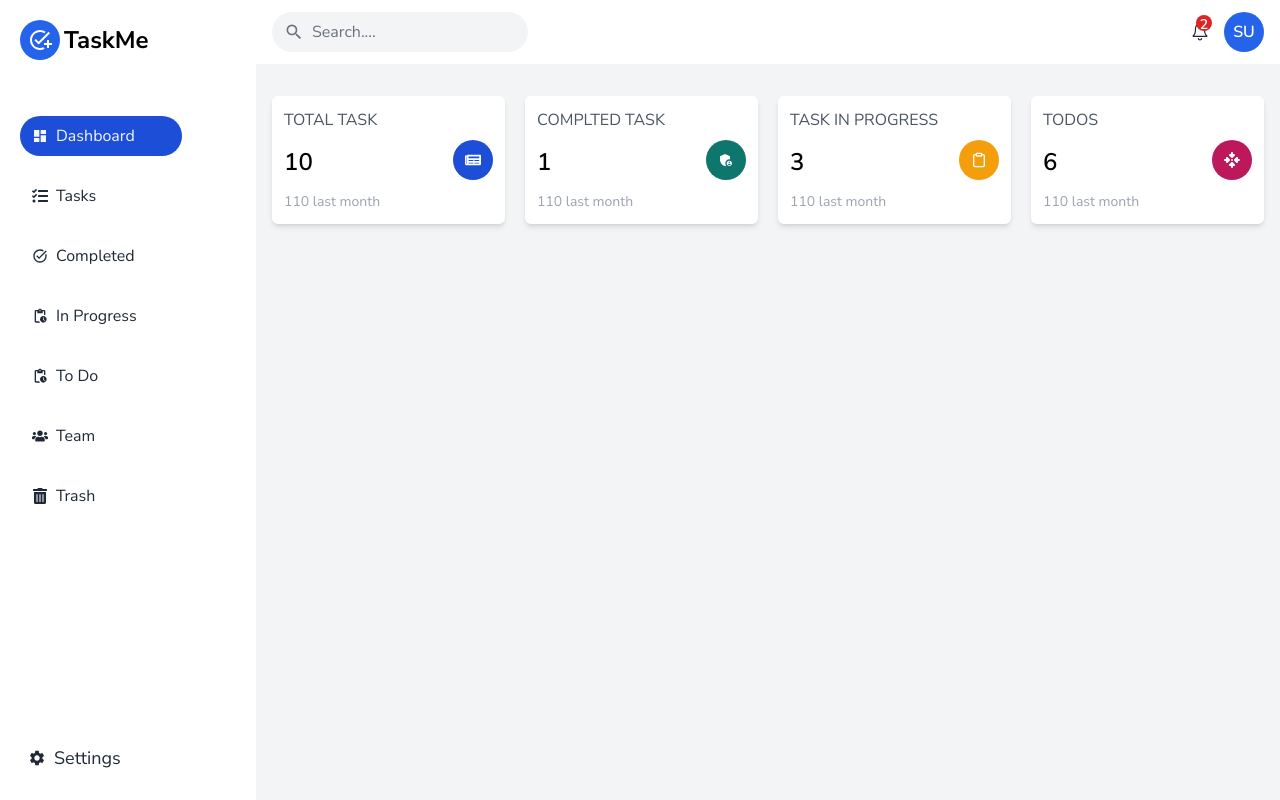
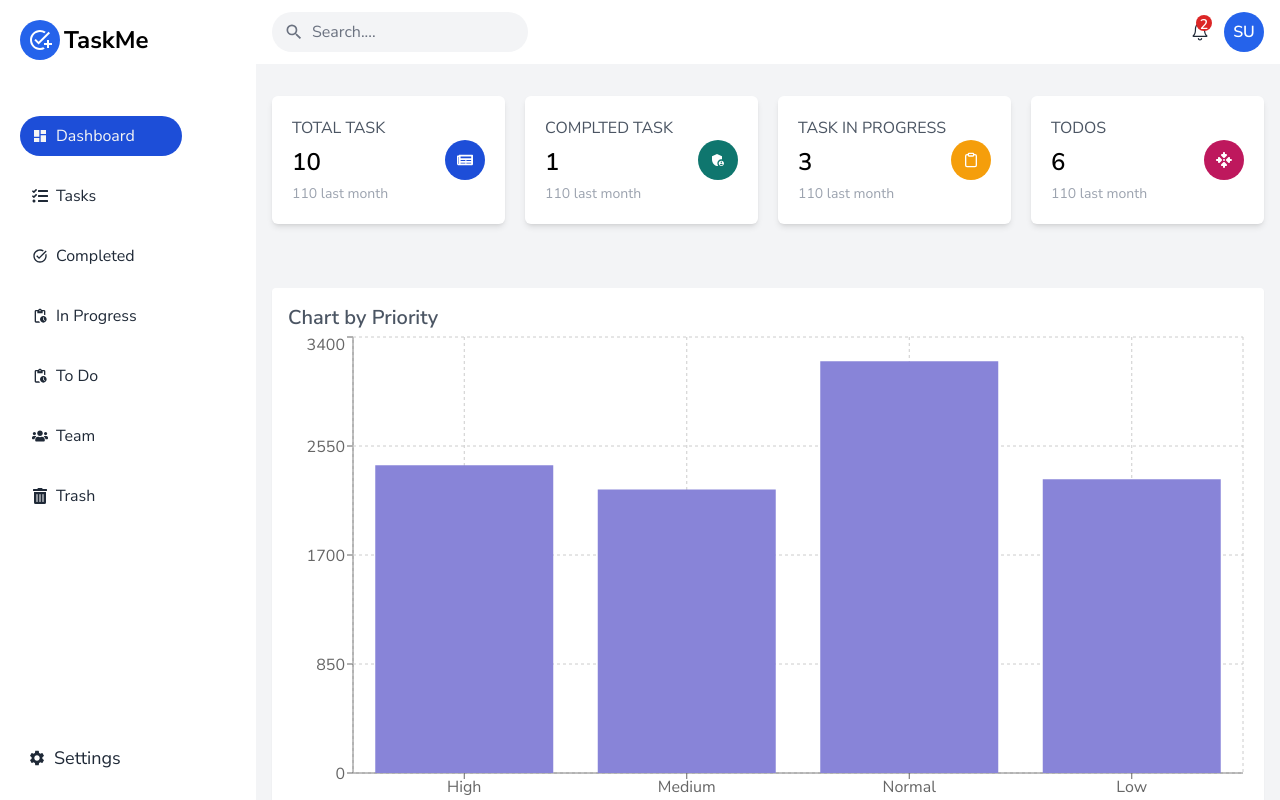
Before and after one commit to zidankhainur2/task-manager, a React (Vite) app in the folder client/: page /dashboard in a window 1280 px wide. Built offline with nearby package versions, Linux system fonts and the light colour scheme; sample sign-in values are in the browser's storage.

Commit message:
add chart to dashboard

```diff
--- /dev/null
+++ b/client/src/components/Chart.jsx
@@ -0,0 +1,29 @@
+import React from "react";
+import {
+  Bar,
+  BarChart,
+  CartesianGrid,
+  Legend,
+  ResponsiveContainer,
+  Tooltip,
+  XAxis,
+  YAxis,
+} from "recharts";
+import { chartData } from "../assets/data";
+
+const Chart = () => {
+  return (
+    <ResponsiveContainer width={"100%"} height={500}>
+      <BarChart width={150} height={40} data={chartData}>
+        <XAxis dataKey={"name"} />
+        <YAxis />
+        <Tooltip />
+        <Legend />
+        <CartesianGrid strokeDasharray="3 3" />
+        <Bar dataKey={"total"} fill="#8884d8" />
+      </BarChart>
+    </ResponsiveContainer>
+  );
+};
+
+export default Chart;
--- a/client/src/pages/Dashboard.jsx
+++ b/client/src/pages/Dashboard.jsx
@@ -10,6 +10,7 @@ import { FaArrowsToDot } from "react-icons/fa6";
 import moment from "moment";
 import { summary } from "../assets/data";
 import clsx from "clsx";
+import Chart from "../components/Chart";
 
 const Dashboard = () => {
   const totals = summary.tasks;
@@ -47,7 +48,7 @@ const Dashboard = () => {
 
   const Card = ({ label, count, bg, icon }) => {
     return (
-      <div className="w-full h-32 bg-white p-3 shadow-md rounded-md flex items-center justify-between">
+      <div className="w-full h-32 bg-white p-5 shadow-md rounded-md flex items-center justify-between">
         <div className="h-full flex flex-1 flex-col justify-between">
           <p className="text-base text-gray-600">{label}</p>
           <span className="text-2xl font-semibold">{count}</span>
@@ -73,6 +74,12 @@ const Dashboard = () => {
           <Card key={index} icon={icon} bg={bg} label={label} count={total} />
         ))}
       </div>
+      <div className="w-full bg-white my-16 p-4 rounded shadow-sm">
+        <h4 className="text-xl text-gray-600 font-semibold">
+          Chart by Priority
+        </h4>
+        <Chart />
+      </div>
     </div>
   );
 };
```
